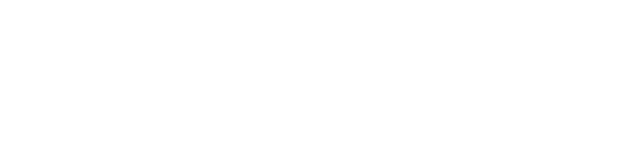
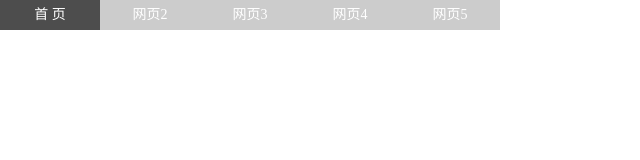
Before and after one commit to Crazy-King/learningHTML, a plain HTML site: page 导航条菜单的制作/水平菜单.html in a window 1280 px wide. Shown: the whole page, without its empty margins (0-640 px from the left). Drawn offline with Linux system fonts and the light colour scheme.

Commit message:
水平菜单

```diff
--- a/导航条菜单的制作/水平菜单.html
+++ b/导航条菜单的制作/水平菜单.html
@@ -3,8 +3,51 @@
 <head>
     <meta charset="UTF-8">
     <title>水平菜单</title>
+    <style type="text/css">
+        * {
+            margin: 0;
+            padding: 0;
+            font-size: 14px;
+        }
+
+        ul {
+            list-style: none;
+
+        }
+
+        a {
+            text-decoration: none;
+        }
+
+        ul li a {
+            height: 30px;
+            line-height: 30px;
+            width: 100px;
+            background: #cccccc;
+            margin-bottom: 5px;
+            text-align: center;
+            display: block;
+            color: white;
+        }
+        ul li a:hover{
+            background-color: #4d4d4d;
+            color: white;
+        }
+        ul li{
+            float: left;
+
+        }
+    </style>
 </head>
+
 <body>
 
+<ul>
+    <li><a href="#">首 页</a></li>
+    <li><a href="#">网页2</a></li>
+    <li><a href="#">网页3</a></li>
+    <li><a href="#">网页4</a></li>
+    <li><a href="#">网页5</a></li>
+</ul>
+
 </body>
-</html>
```
Also changed, not shown: 导航条菜单的制作/圆角菜单.html (added, +10 -0 lines).
